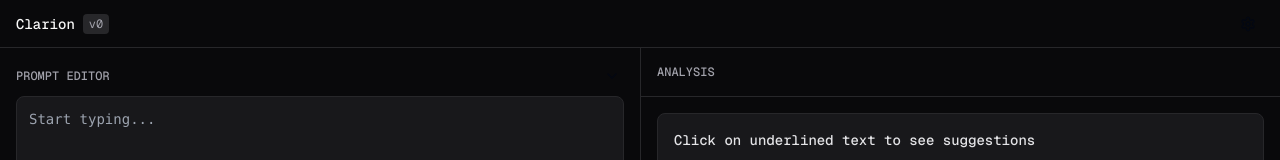
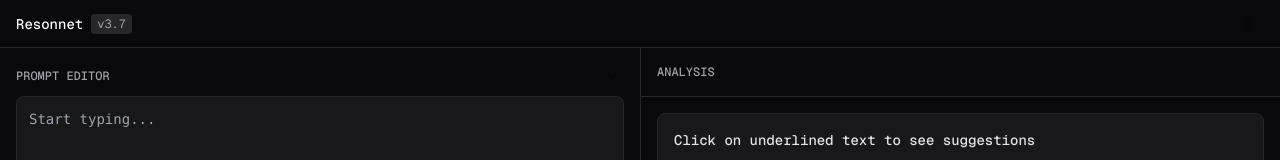
Before and after one commit to Arron-Stothart/promptly, a Next.js app: page / in a window 1280 px wide. Shown: the top 160 px of the page. Built offline with nearby package versions, Linux system fonts and the light colour scheme.

Commit message:
chore: additional sentiment and copy tweaks

```diff
--- a/src/app/page.tsx
+++ b/src/app/page.tsx
@@ -30,8 +30,8 @@
       <div className="flex h-12 items-center justify-between border-b border-zinc-800 px-4">
         <div className="flex items-center gap-x-2">
           <div className="flex items-center gap-x-2">
-            <span className="text-sm font-medium text-zinc-50">Clarion</span>
-            <span className="rounded bg-zinc-800 px-1.5 py-0.5 text-xs text-zinc-400">v0</span>
+            <span className="text-sm font-medium text-zinc-50">Resonnet</span>
+            <span className="rounded bg-zinc-800 px-1.5 py-0.5 text-xs text-zinc-400">v3.7</span>
           </div>
         </div>
         <Button
```
Also changed, not shown: sentiment.txt.
